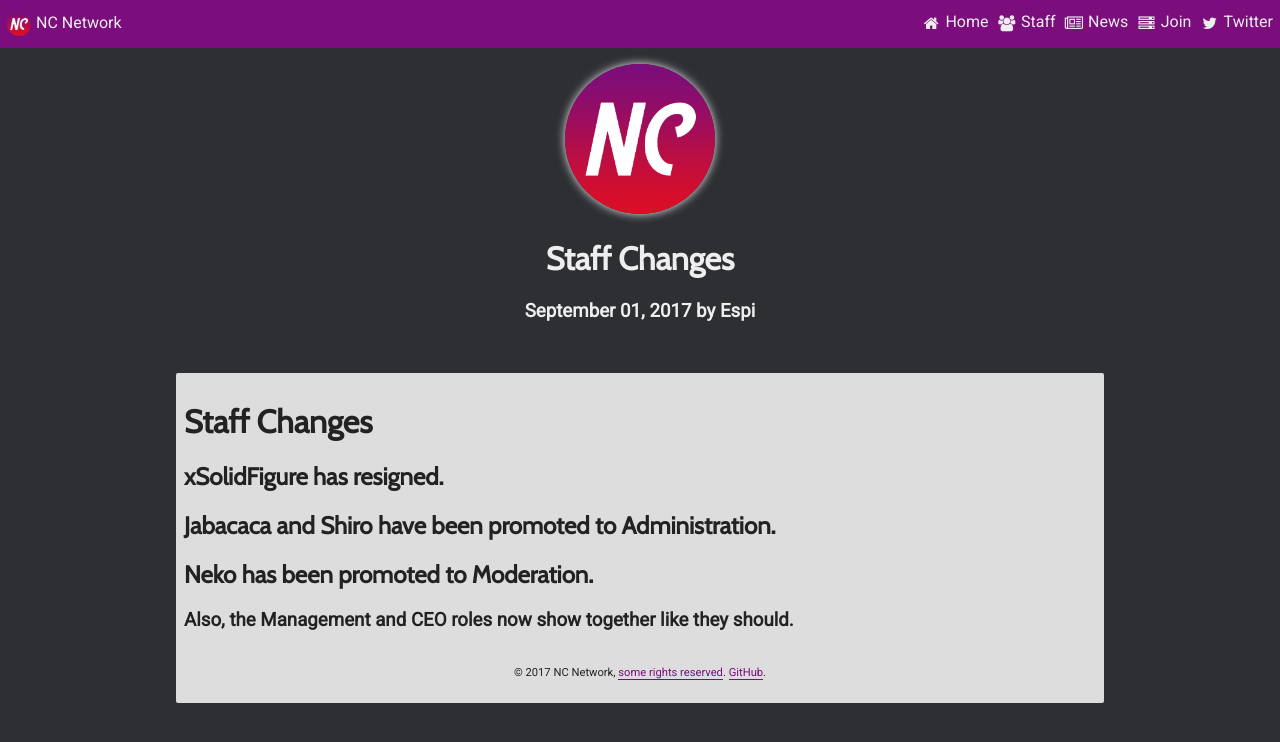
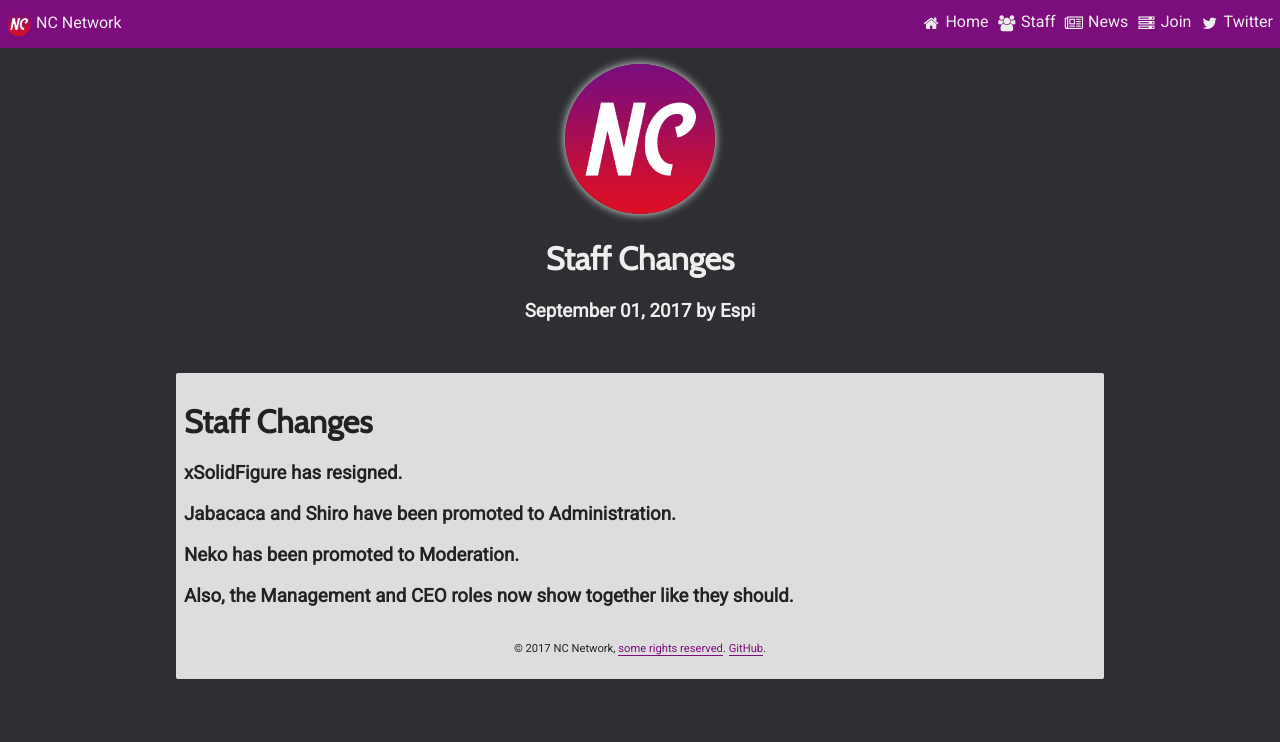
Before and after one commit to xwinbyte/NetskyWebsite, a Jekyll site: the page built from _posts/2017-09-01-Staff-Changes.md, in a window 1280 px wide. Shown: the top 742 px of the page. Built offline with Jekyll 4.4.1, drawn with Linux system fonts in a browser that asks for light colours; our own code applies the rules of GitHub Pages for plain Markdown files.

```diff
--- a/_posts/2017-09-01-Staff-Changes.md
+++ b/_posts/2017-09-01-Staff-Changes.md
@@ -4,7 +4,7 @@ author: 'Espi'
 ---
 
 # Staff Changes
-## xSolidFigure has resigned.
-## Jabacaca and Shiro have been promoted to Administration.
-## Neko has been promoted to Moderation.
+### xSolidFigure has resigned.
+### Jabacaca and Shiro have been promoted to Administration.
+### Neko has been promoted to Moderation.
 ### Also, the Management and CEO roles now show together like they should.
```
